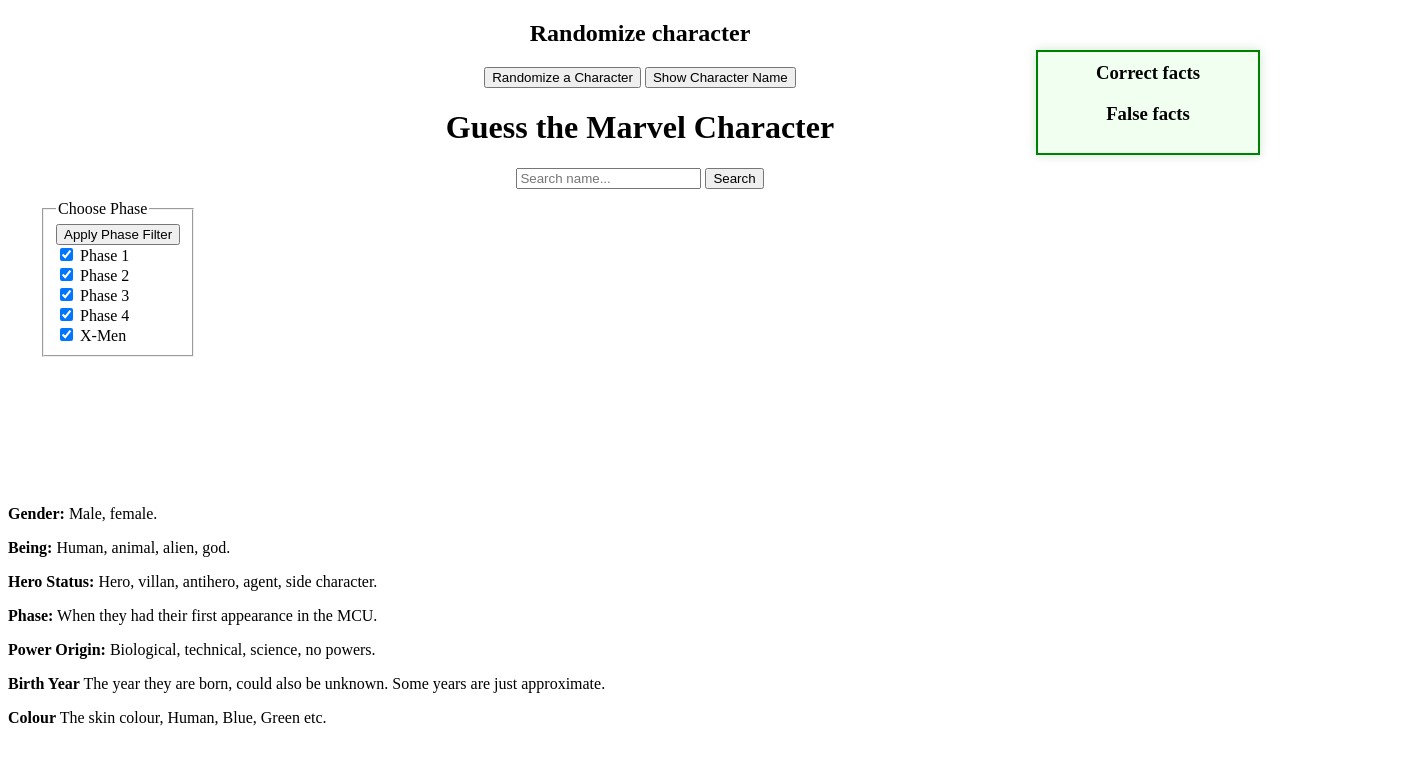
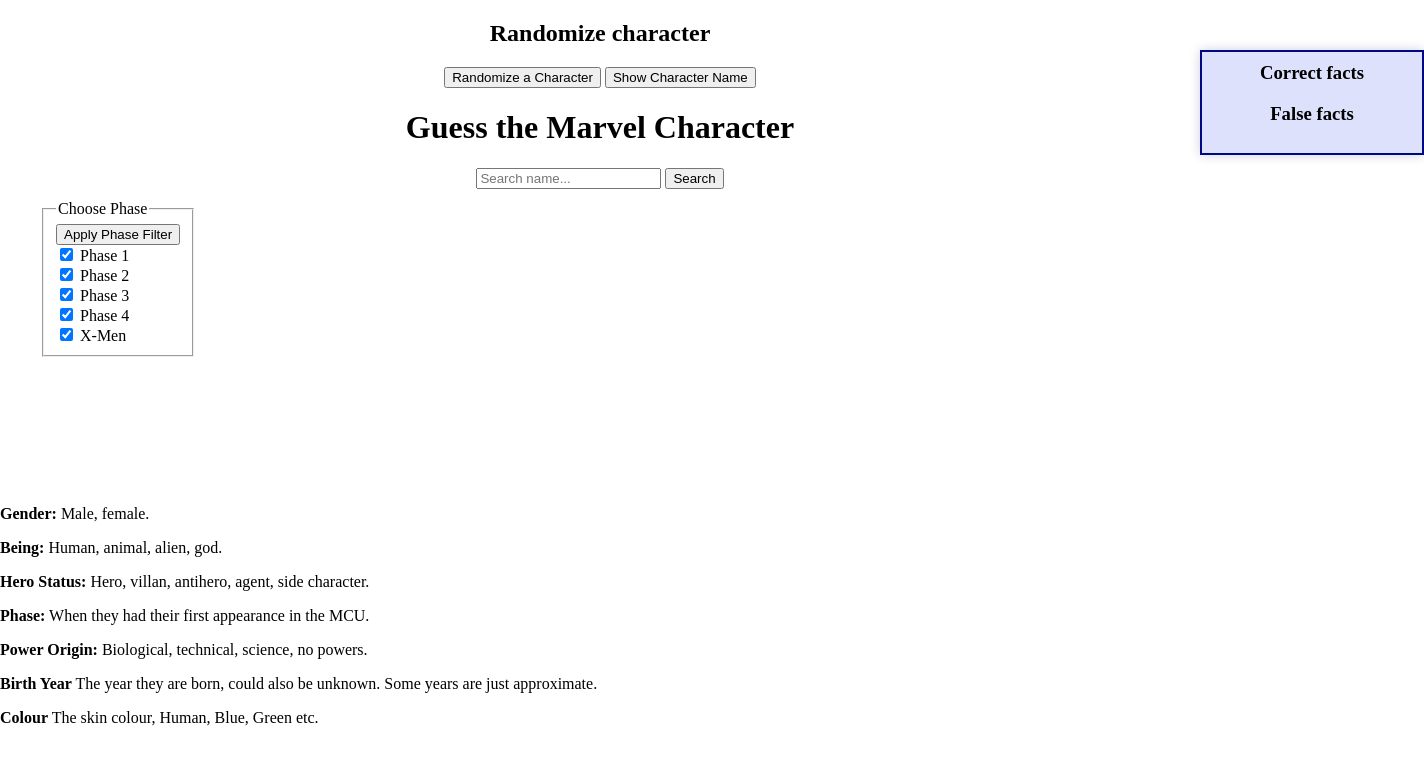
Before and after one commit to iddiiizzzz/MarvelGame, a plain HTML site: page index.html in a window 1280 px wide. Shown: the whole page, 1424 px wide, since content can reach past the window. Drawn offline with Linux system fonts and the light colour scheme.

Commit message:
Update style.css

```diff
--- a/style.css
+++ b/style.css
@@ -1,3 +1,20 @@
+
+
+html, body {
+  margin: 0;
+  padding: 0;
+  overflow: auto;
+}
+
+.fixedCanvas {
+  position: absolute;
+  top: 0;
+  left: 0;
+  width: 1200px;
+  height: 800px;
+}
+
+
 
 .TextCenter{
     text-align: center;
@@ -21,8 +38,10 @@
   height: 100px;
   margin: 10px auto;
   border: 2px solid red;
-  background: lightpink;
+  background-color: #f7cbcb;
+  box-shadow: 0 0 10px rgba(128, 0, 0, 0.2);
 }
+
 
 .rectangleCorrect {
   display: none;
@@ -32,13 +51,15 @@
   height: 100px;
   margin: 10px auto;
   border: 2px solid green;
-  background: lightgreen;
+  background-color: #cbf7cb;
+  box-shadow: 0 0 10px rgba(0, 128, 0, 0.2);
 }
+
 
 
 .resultGrid {
   display: grid;
-  grid-template-columns: repeat(3, 1fr);
+  grid-template-columns: repeat(4, 1fr);
   gap: 20px;
   margin-top: 20px;
   width: 700px;
@@ -51,24 +72,26 @@
   height: 300px;
   justify-content: center;
   margin: 0 auto;
+  position: relative;
 }
 
 
 
 
 .correct-guesses-box {
-  position: fixed;
+  position: absolute;
+  left: calc(1200px);
   top: 50px;
-  right: 20px;
   width: 200px;
   max-height: 90vh;
   overflow-y: auto;
   padding: 10px;
-  border: 2px solid green;
-  background-color: #f0fff0;
-  box-shadow: 0 0 10px rgba(0, 128, 0, 0.2);
+  border: 2px solid rgb(0, 9, 128);
+  background-color: #dde1fc;
+  box-shadow: 0 0 10px rgba(0, 15, 128, 0.2);
   z-index: 999;
 }
+
 
 .correct-guesses-box h3 {
   margin-top: 0;
```
